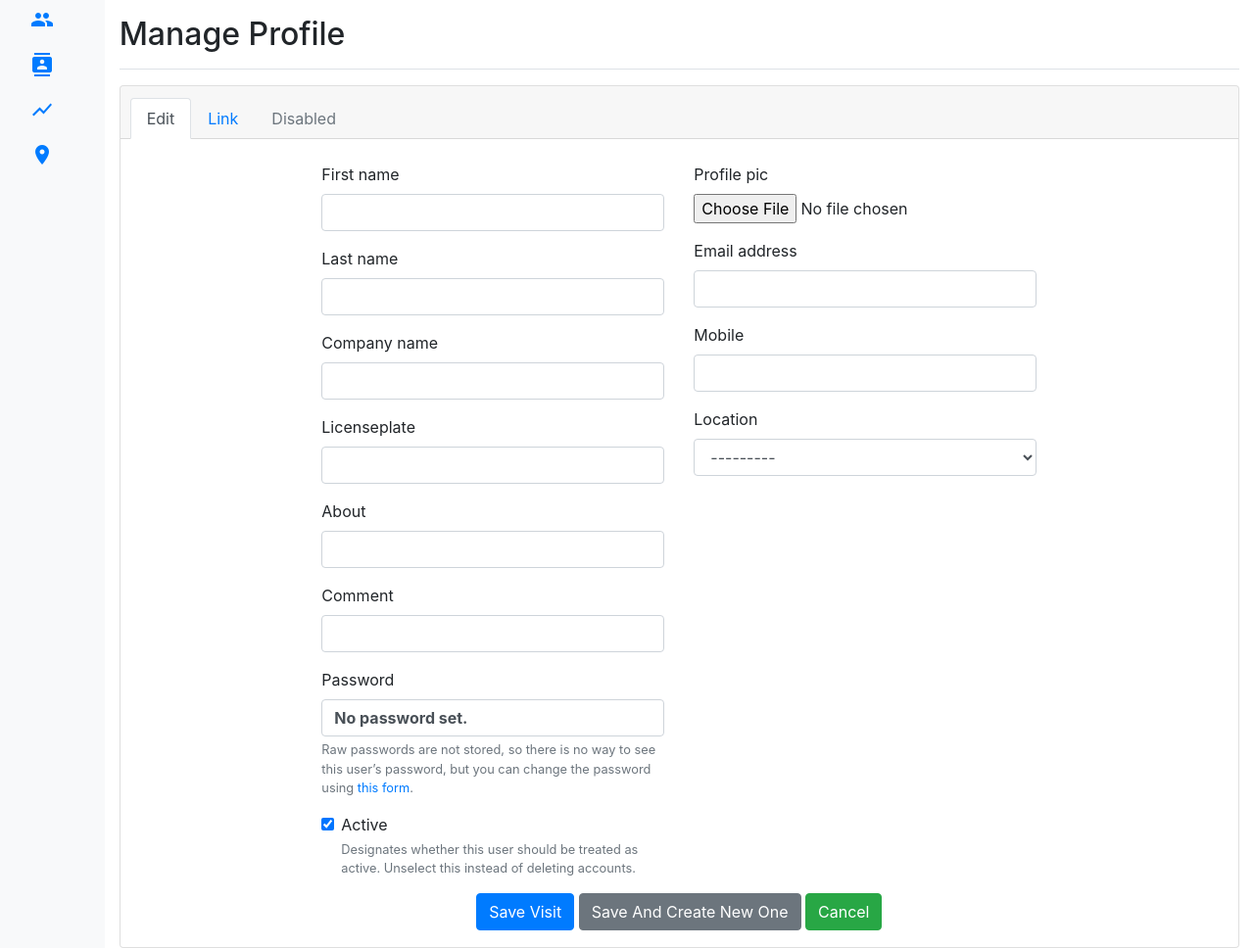
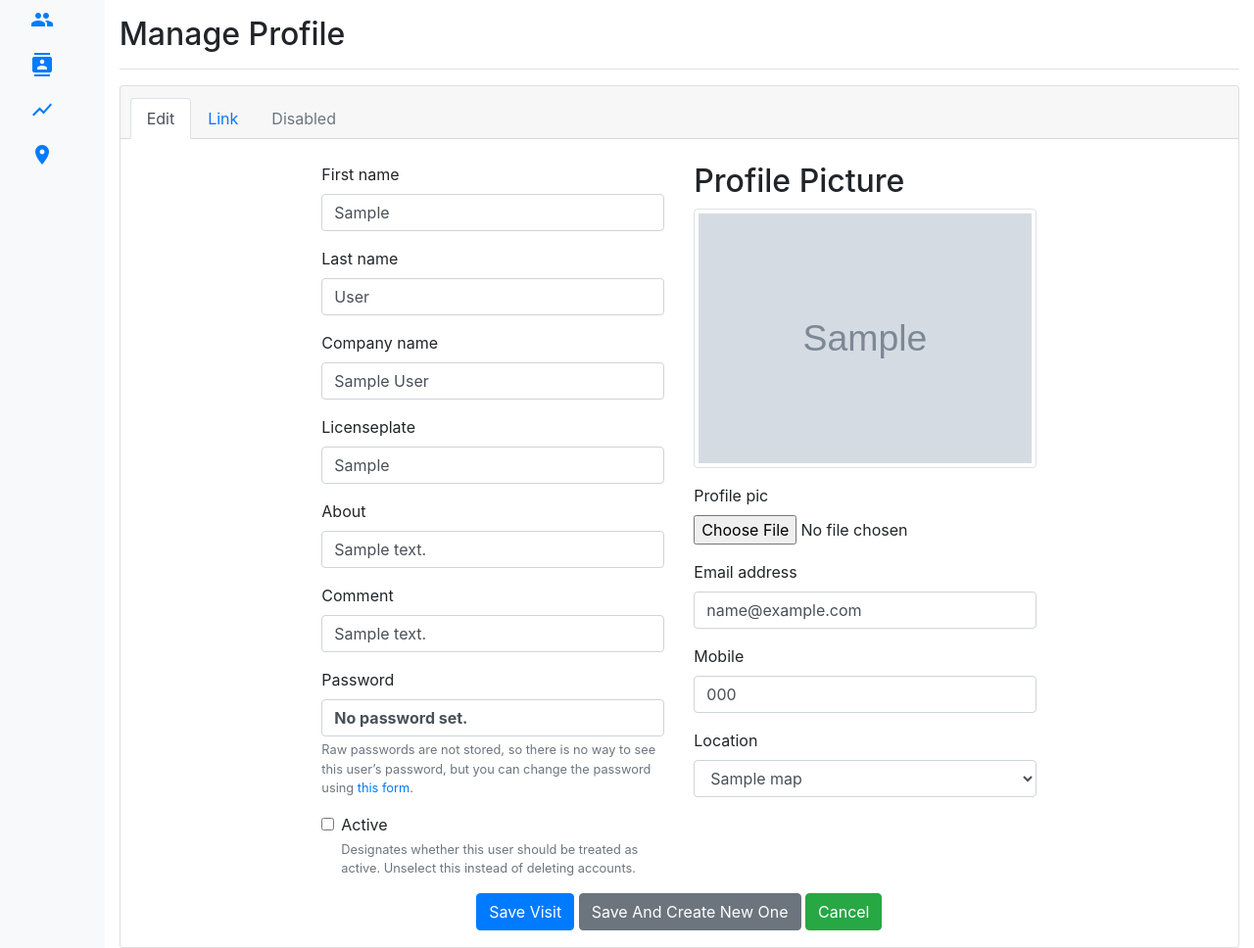
Before and after one commit to milindparvatia/visitingmanegment, a Django app: a page that uses app/templates/account/profile/edit.html in a window 1280 px wide. Shown: the part 56-1024 px from the top of the page at 98% size. Run offline with Django 3.2, Linux system fonts and the light colour scheme; a user stored in the database is signed in; tables that the repository leaves empty hold one stand-in row (values such as "Sample post"); grey boxes marked "Sample" are stand-in pictures; parts of the project's set-up code (start-up, migrations or seed data) failed here and were passed over; some libraries are stand-ins or nearby versions.

Commit message:
settings modified for user profile

```diff
--- a/app/templates/account/profile/edit.html
+++ b/app/templates/account/profile/edit.html
@@ -48,6 +48,10 @@
             </div>
             <div class="col-4">
                 <div class="form-group">
+                    <h2>Profile Picture</h2>
+                    <img src="/media/{{ image }}" class="img-thumbnail" alt="Profile Picture" width="400" height="400">
+                </div>
+                <div class="form-group">
                     {{ form2.profile_pic|as_crispy_field }}
                 </div>
                 <div class="form-group">
--- a/app/url_index.py
+++ b/app/url_index.py
@@ -11,6 +11,7 @@ router.register(r'Visitor', views.VisitorViewSet)
 router.register(r'Host', views.HostViewSet)
 router.register(r'Map', views.MAPViewSet)
 router.register(r'Meeting', views.MeetingViewSet)
+router.register(r'UserProfile', views.UserProfileViewSet)
 
 urlpatterns = [
     url(r'^api-token-auth/', obtain_jwt_token),
--- a/app/views.py
+++ b/app/views.py
@@ -4,8 +4,8 @@ from django.contrib.auth import login, authenticate
 from django.contrib.auth.forms import UserCreationForm, UserChangeForm
 from django.contrib.auth.models import User, Group
 from django.shortcuts import render, redirect, get_object_or_404
-from .models import Host, Visitor, Map, Meeting
-from .serializers import HostSerializer, MeetingSerializer, VisitorSerializer, MAPSerializer, UserSerializer
+from .models import Host, Visitor, Map, Meeting, UserProfile
+from .serializers import HostSerializer, MeetingSerializer, UserProfileSerializer, VisitorSerializer, MAPSerializer, UserSerializer
 from .forms import VisitorForm, HostForm, RegistraionForm, SearchVisitorForm, UserForm, MeetingForm, MapForm, ToDoForm, StatusForm
 from django.db.models import Q, FilteredRelation
 from itertools import chain
@@ -51,6 +51,23 @@ class UserViewSet(viewsets.ModelViewSet):
         query_set = queryset.filter(username=self.request.user)
         return query_set
 
+
+class UserProfileViewSet(viewsets.ModelViewSet):
+    authentication_classes = [JSONWebTokenAuthentication,
+                              SessionAuthentication, BasicAuthentication]
+    permission_classes = [IsAuthenticated]
+
+    queryset = UserProfile.objects.all()
+    serializer_class = UserProfileSerializer
+
+    def get_queryset(self):
+        """
+        This view should return a list of all the purchases
+        for the currently authenticated user.
+        """
+        queryset = self.queryset
+        query_set = queryset.filter(user=self.request.user)
+        return query_set
 
 class VisitorViewSet(viewsets.ModelViewSet):
     authentication_classes = [JSONWebTokenAuthentication,
@@ -419,7 +436,11 @@ def addnewhost(request, slug):
         instance.save()
         messages.success(request, "Successfully Create New Entry for " + fname)
     else:
-        form = HostForm()
+        hostdata = Host.objects.filter(id=1)
+        full_name = hostdata[0]
+        print(full_name)
+        data = {'full_name': full_name}
+        form = HostForm(data, initial=data)
 
     instance = {
         "map": mapdata,
@@ -605,30 +626,44 @@ def view(request, slug=None):
 
 
 def edit(request, slug=None):
-    print(slug)
     mapdata = Map.objects.filter(user=request.user)
-    if request.method == 'Post':
-        form1 = UserChangeForm(request.Post)
-        form2 = UserForm(request.POST)
-
+    user = request.user
+    userdata = User.objects.filter(username=user).values()
+    mainuserdata = userdata[0]
+    data1 = {'first_name': mainuserdata['first_name'], 'last_name': mainuserdata['last_name'],
+             'email': mainuserdata['email'], }
+    puserdata = UserProfile.objects.filter(user=user).values()
+    profileuserdata = puserdata[0]
+    # print(puserdata[0]['profile_pic'])
+    data2 = {'company_name': profileuserdata['company_name'], 'mobile': profileuserdata['mobile'],
+             'licenseplate': profileuserdata['licenseplate'], 'about': profileuserdata['about'],
+             'comment': profileuserdata['comment'], 'location': profileuserdata['location_id'],
+             'about': profileuserdata['about'],
+             }
+    insta1 = get_object_or_404(User, username=user)
+    insta2 = get_object_or_404(UserProfile, user=user)
+    if request.method == 'POST':
+        form1 = UserChangeForm(request.POST or None, instance=insta1)
+        form2 = UserForm(request.POST or None, instance=insta2)
+        print(form1.is_valid())
         if form1.is_valid() and form2.is_valid():
             instance1 = form1.save(commit=False)
             instance2 = form2.save(commit=False)
-            # instance.user = request.user
+            instance.user = request.user
             print(instance1)
             instance1.save()
-            # instance.user = request.user
+            instance.user = request.user
             print(instance2)
             instance2.save()
-            messages.success(request, "Successfully Create New Entry ")
+            messages.success(request, "Profile Successfully Updated")
         else:
             print('error')
     else:
-        form1 = UserChangeForm()
-        form2 = UserForm()
-        print('111')
+        form1 = UserChangeForm(data1, initial=data1)
+        form2 = UserForm(data2, initial=data2)
 
     instance = {
+        'image' : puserdata[0]['profile_pic'],
         'form1': form1,
         'form2': form2,
         'slug': slug,
```
Also changed, not shown: app/serializers.py (+8 -1 lines).
